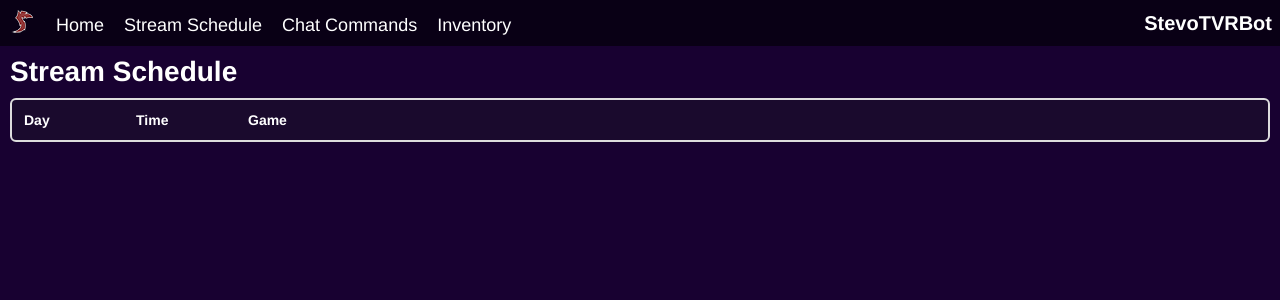
After one commit to stevotvr/stevotvrbot, a PHP site: template src/inc/views/schedule/index.php in a window 1280 px wide. The commit adds this page. Shown: the top 300 px of the page. Run offline with PHP 8.4, Linux system fonts and the light colour scheme; the template is opened without the code that fills it, so the values that code supplies are empty.

Commit message:
Add stream schedule

```diff
--- a/src/css/main.css
+++ b/src/css/main.css
@@ -42,7 +42,15 @@ table {
 	width: 100%;
 }
 
-td {
+tr:nth-child(even) td {
+	background: #0E001D;
+}
+
+th {
+	text-align: left;
+}
+
+th, td {
 	padding: 6px;
 }
 
@@ -87,12 +95,16 @@ td {
 	clear: both;
 }
 
+#schedule th {
+	width: 100px;
+}
+
+#schedule th:last-child {
+	width: auto;
+}
+
 #commands th:first-child {
 	width: 300px;
-}
-
-#commands tr:nth-child(even) td {
-	background: #0E001D;
 }
 
 #inventory ul {
--- a/src/inc/views/header.php
+++ b/src/inc/views/header.php
@@ -23,6 +23,7 @@
 		<a href="/"><img src="/img/logo.png" alt="Home" width="28" height="28"></a>
 		<ul>
 			<li><a href="/">Home</a></li>
+			<li><a href="/schedule">Stream Schedule</a></li>
 			<li><a href="/commands">Chat Commands</a></li>
 			<li><a href="/inventory">Inventory</a></li>
 		</ul>
--- /dev/null
+++ b/src/inc/views/schedule/index.php
@@ -0,0 +1,21 @@
+	<section class="main" id="schedule">
+		<header>
+			<h2><a href="/schedule">Stream Schedule</a></h2>
+		</header>
+		<section>
+			<table cellspacing="0">
+				<tr>
+					<th>Day</th>
+					<th>Time</th>
+					<th>Game</th>
+				</tr>
+<?php foreach ($schedule as $item): ?>
+				<tr>
+					<td><?php echo $item['day']; ?></td>
+					<td><?php echo $item['time']; ?></td>
+					<td><?php echo $item['game']; ?></td>
+				</tr>
+<?php endforeach; ?>
+			</table>
+		</section>
+	</section>
```
Also changed, not shown: src/inc/Model/ScheduleModel.php (added, +51 -0 lines), src/inc/Page/SchedulePage.php (added, +58 -0 lines), 1 other file.
